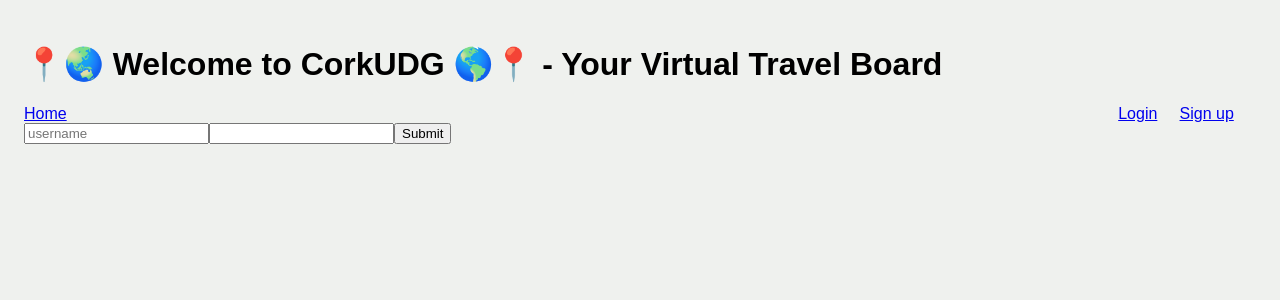
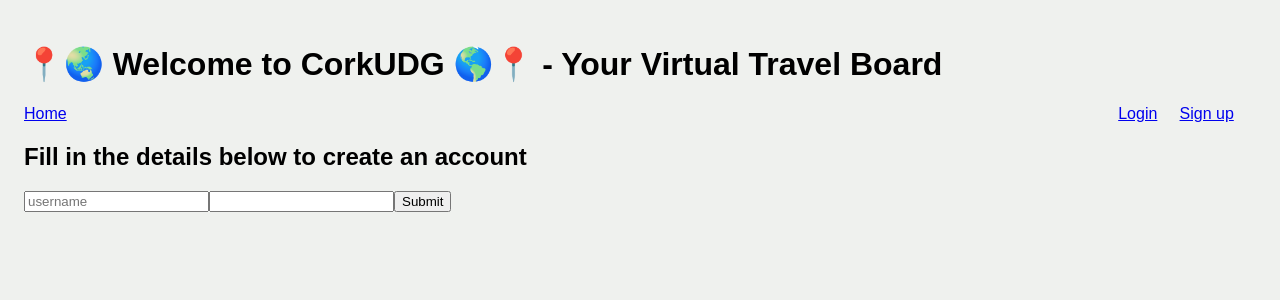
Before and after one commit to djsong15/uh-dee-gah, a React app: page /signup in a window 1280 px wide. Shown: the top 300 px of the page. Built offline with nearby package versions, Linux system fonts and the light colour scheme; no server answers.

Commit message:
Signup page allows one to create a new account which gets stored in the DB. Then proceeds to log user in with the new account

```diff
--- a/client/pages/SignupPage.jsx
+++ b/client/pages/SignupPage.jsx
@@ -1,11 +1,50 @@
-import React from "react";
+import React, { useState } from "react";
+import { useDispatch } from "react-redux";
+import { redirect } from "react-router-dom";
+import { logIn } from "../reducers/user";
 
 export default function SignupPage() {
+    const [ username, setUsername ] = useState('');
+    const dispatch = useDispatch();
+
+    const handleSubmit = (e) => {
+        e.preventDefault();
+        // console.log('blah ', e.target.username.value);
+        // setUsername(e.target.username.value);
+        // console.log('state is now', username);
+        fetch('/signup', {
+            method: 'POST',
+            headers: {
+                "Content-Type": "application/json"
+            },
+            body: JSON.stringify({
+                username: e.target.username.value,
+                password: e.target.password.value
+            })
+        })
+            .then(() => dispatch(logIn(username)))
+            .catch(err => {
+                console.log(JSON.stringify(err));
+                return undefined;
+            });
+        // console.log(response);
+        // dispatch(logIn(username));
+        redirect('/');
+    }
+
     return (
-        <form action="/signup" method="POST">
-            <input name="username" type="text" placeholder="username" />
-            <input name="password" type="text" />
-            <input type="submit" />
-        </form>
+        <div>
+            <h2>Fill in the details below to create an account</h2>
+            <form action="/signup" method="POST" onSubmit={handleSubmit}>
+                <input
+                    name="username"
+                    type="text"
+                    placeholder="username"
+                    onChange={e => setUsername(e.target.value)}
+                />
+                <input name="password" type="password" autoComplete="off"/>
+                <input type="submit" />
+            </form>
+        </div>
     );
 }
```
